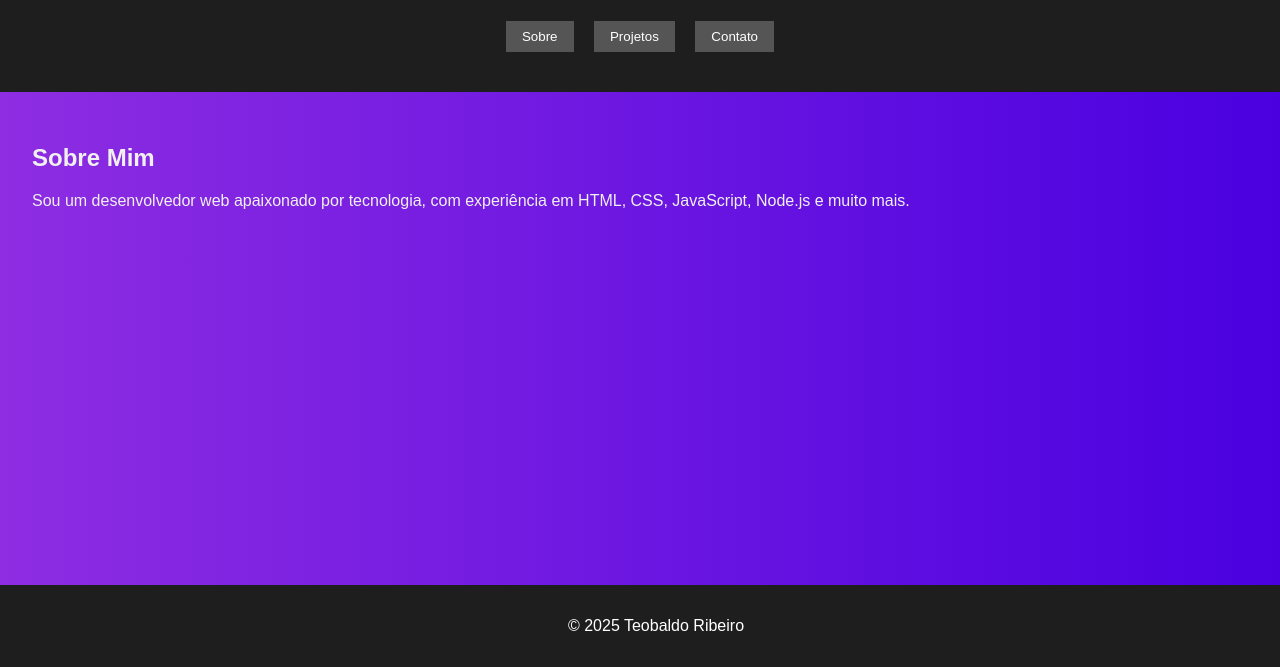
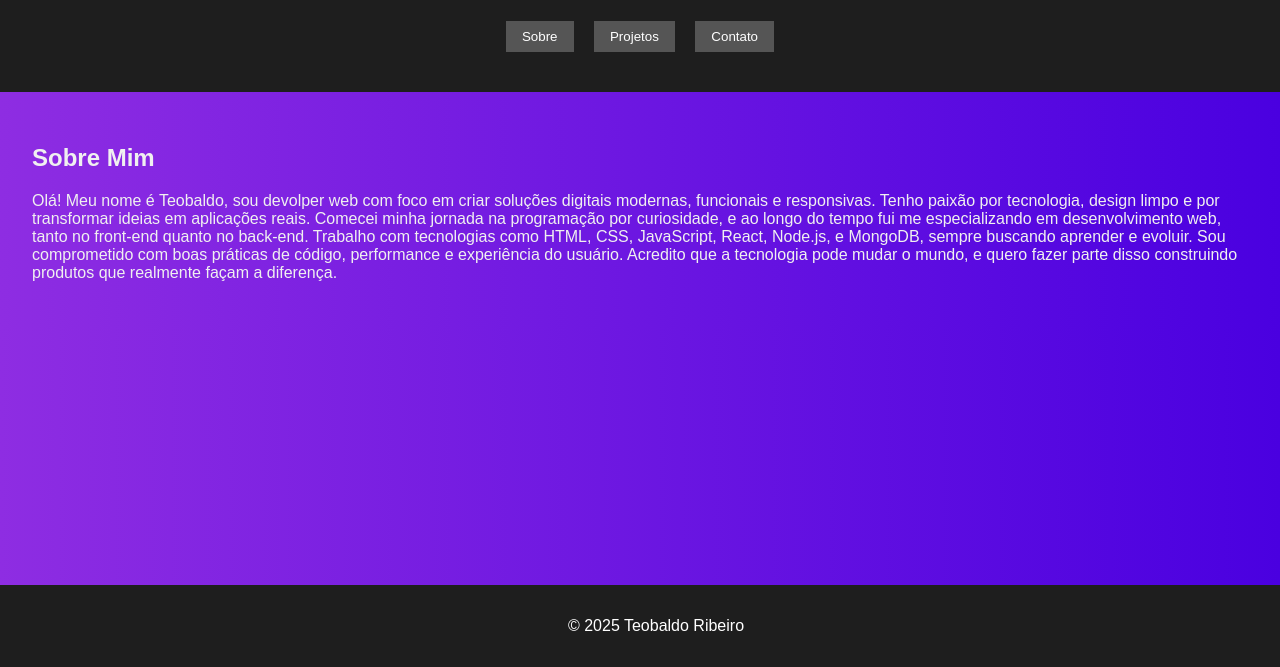
Before and after one commit to teobaldotech/Portifolio-webdevolper., a plain HTML site: page index.html in a window 1280 px wide. Shown: the part 133-800 px from the top of the page. Drawn offline with Linux system fonts and the light colour scheme.

Commit message:
Update index.html

```diff
--- a/index.html
+++ b/index.html
@@ -20,7 +20,12 @@
   <main>
     <section id="sobre" class="section active">
       <h2>Sobre Mim</h2>
-      <p>Sou um desenvolvedor web apaixonado por tecnologia, com experiência em HTML, CSS, JavaScript, Node.js e muito mais.</p>
+      <p>Olá! Meu nome é Teobaldo, sou devolper web com foco em criar soluções digitais modernas, funcionais e responsivas. Tenho paixão por tecnologia, design limpo e por transformar ideias em aplicações reais.
+
+Comecei minha jornada na programação por curiosidade, e ao longo do tempo fui me especializando em desenvolvimento web, tanto no front-end quanto no back-end. Trabalho com tecnologias como HTML, CSS, JavaScript, React, Node.js, e MongoDB, sempre buscando aprender e evoluir.
+
+Sou comprometido com boas práticas de código, performance e experiência do usuário. Acredito que a tecnologia pode mudar o mundo, e quero fazer parte disso construindo produtos que realmente façam a diferença.
+ </p>
     </section>
 
     <section id="projetos" class="section">
```
